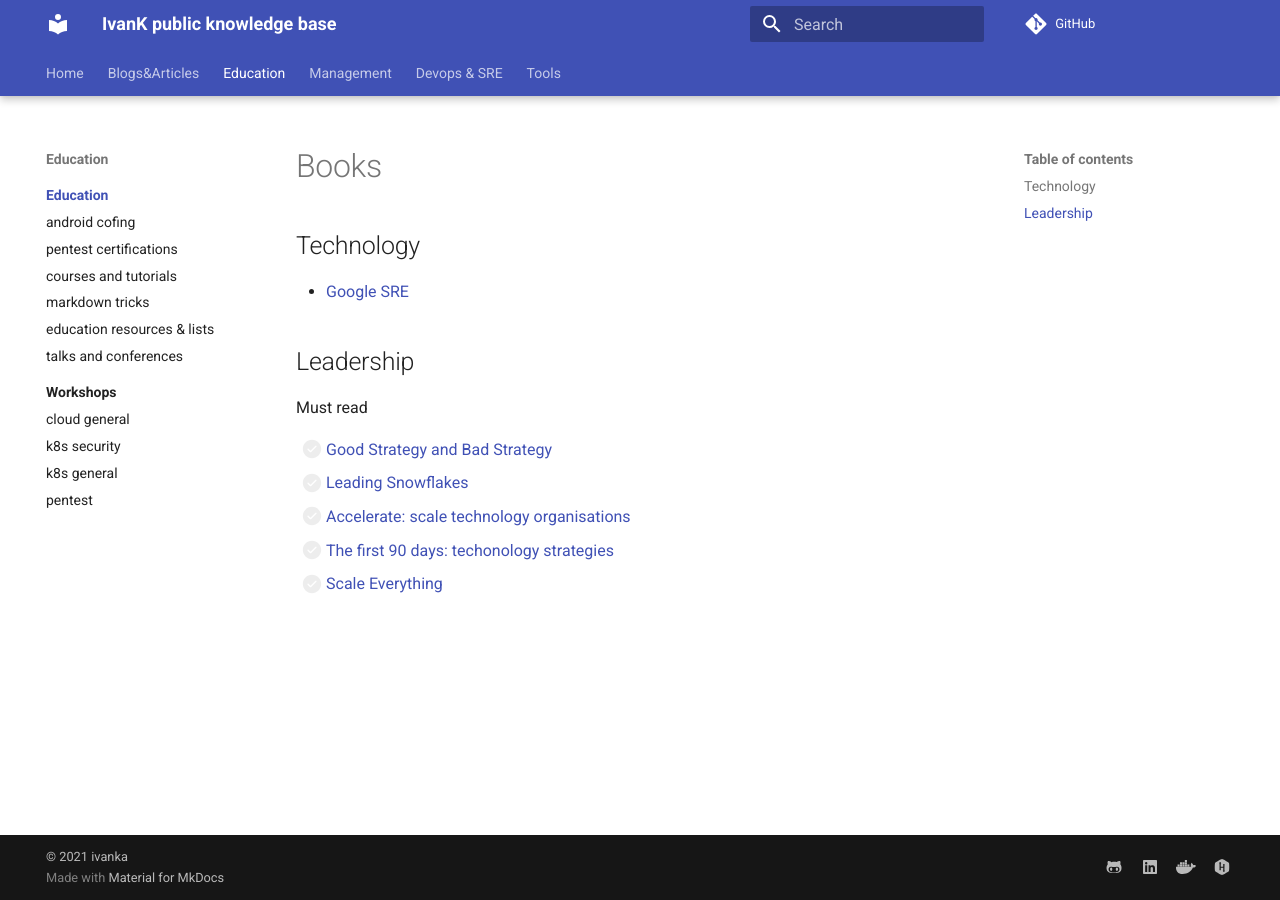
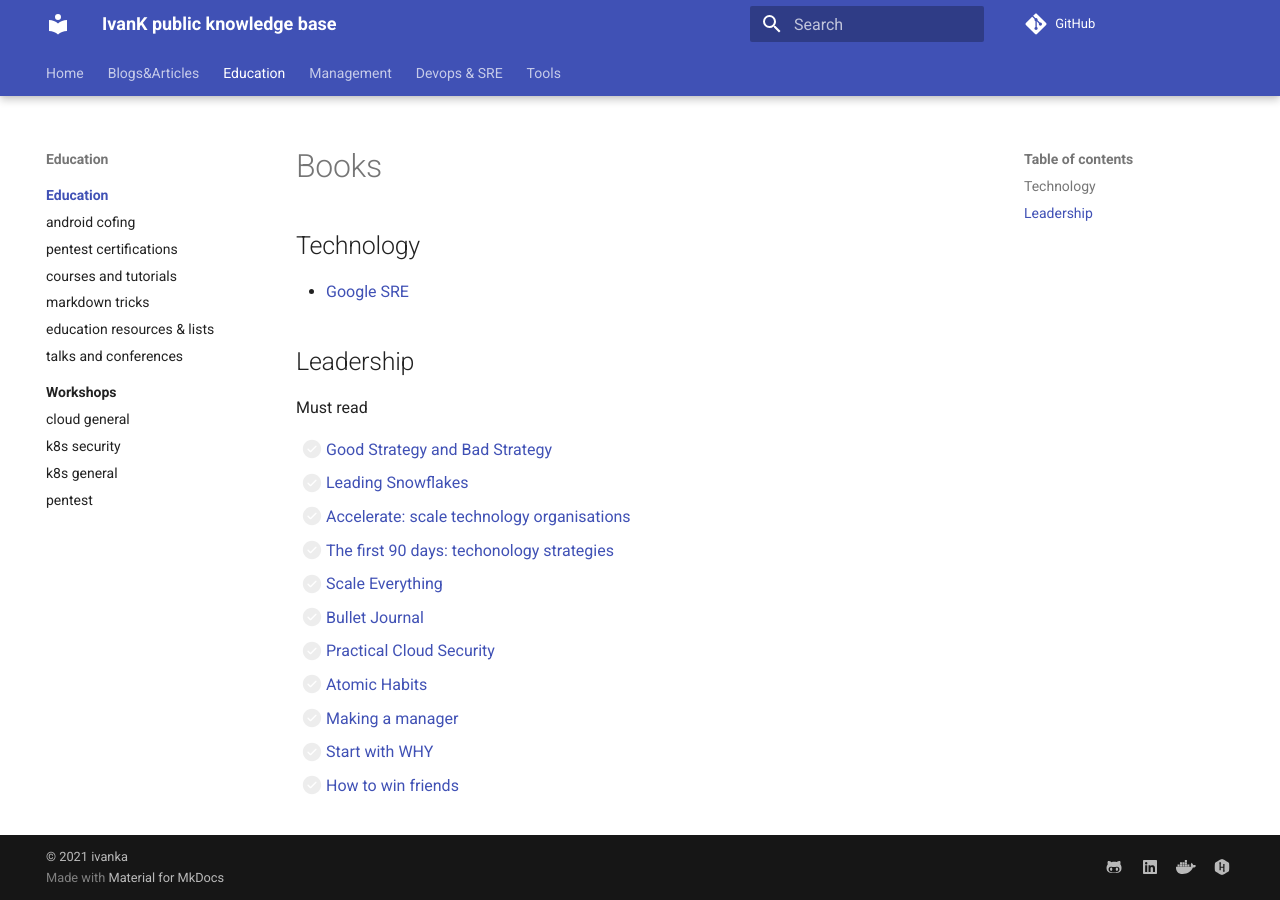
Before and after one commit to ivankatliarchuk/knowledge-base, an MkDocs documentation site: the page built from docs/education/index.md, in a window 1280 px wide. Built offline with MkDocs 1.6.1 and Material for MkDocs 9.7.7, drawn with Linux system fonts in a browser that asks for light colours; comment, search, counter and statistics services are not loaded.

Commit message:
docs: extra books and checklists

```diff
--- a/docs/education/index.md
+++ b/docs/education/index.md
@@ -22,6 +22,12 @@
 - [ ] [Accelerate: scale technology organisations][accelerate]
 - [ ] [The first 90 days: techonology strategies][accelerate]
 - [ ] [Scale Everything](https://github.com/binhnguyennus/awesome-scalability)
+- [ ] [Bullet Journal](https://bulletjournal.com/pages/book)
+- [ ] [Practical Cloud Security](https://www.oreilly.com/library/view/practical-cloud-security/9781492037507)
+- [ ] [Atomic Habits](https://jamesclear.com/atomic-habits)
+- [ ] [Making a manager](https://www.amazon.co.uk/Making-Manager-What-Everyone-Looks/dp/0753552892)
+- [ ] [Start with WHY](https://simonsinek.com/product/start-with-why/)
+- [ ] [How to win friends](https://www.goodreads.com/book/show/4865.How_to_Win_Friends_and_Influence_People)
 
 <!-- resources -->
 [good-bad-strategy]: https://www.goodreads.com/book/show/11721966-good-strategy-bad-strategy
```
Also changed, not shown: docs/devops/check-lists/check-lists.md (+1 -1 lines), docs/index.md (+2 -0 lines).
